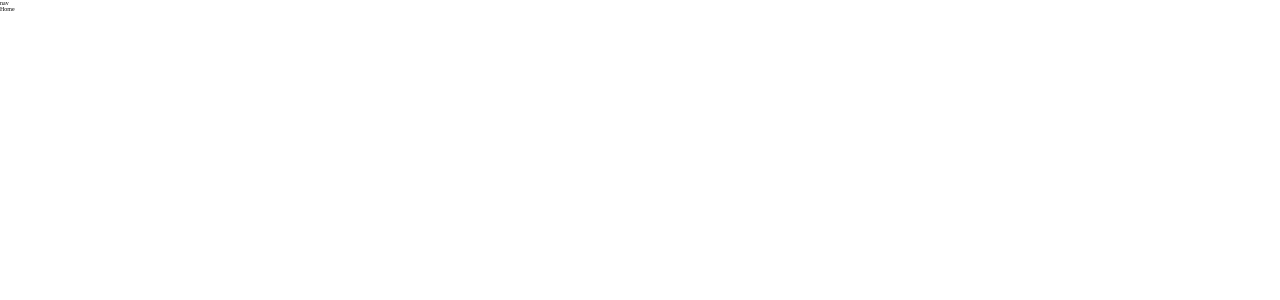
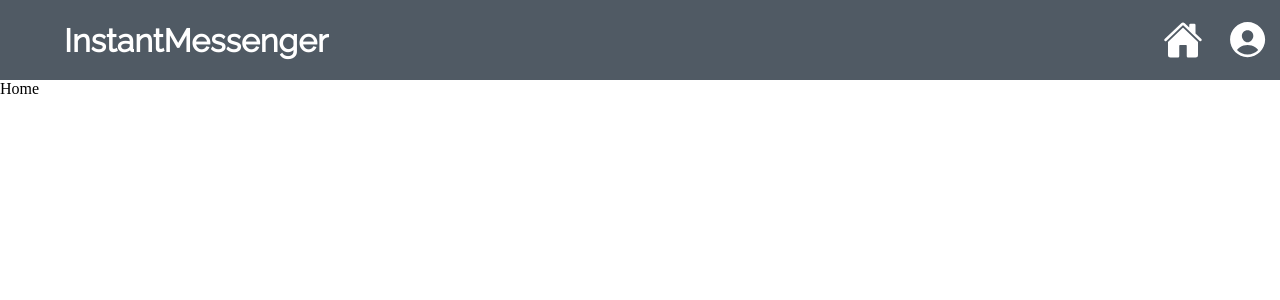
Before and after one commit to JoshGumperz/instant-messanger, a React (Create React App) app in the folder client/: page / in a window 1280 px wide. Shown: the top 300 px of the page. Built offline with nearby package versions, Linux system fonts and the light colour scheme.

Commit message:
finished initial mockup for navbar

```diff
--- a/client/package.json
+++ b/client/package.json
@@ -8,6 +8,7 @@
     "@testing-library/user-event": "^13.5.0",
     "react": "^18.2.0",
     "react-dom": "^18.2.0",
+    "react-icons": "^4.4.0",
     "react-router-dom": "^5.3.3",
     "react-scripts": "5.0.1",
     "web-vitals": "^2.1.4"
--- a/client/src/App.css
+++ b/client/src/App.css
@@ -4,5 +4,4 @@
   box-sizing: border-box;
   margin: 0;
   padding: 0;
-  font-size: 62.5%;
 }
--- a/client/src/App.js
+++ b/client/src/App.js
@@ -10,7 +10,7 @@ import './App.css';
 function App() {
   return (
     <div>
-      <Navbar toggleSidebar={false}/>
+      <Navbar/>
       <Switch>
           <Route exact path={'/'} component={Home} />
           <Route exact path={'/login'} component={Login}/>
--- a/client/src/components/Navbar/Navbar.css
+++ b/client/src/components/Navbar/Navbar.css
@@ -0,0 +1,111 @@
+.navbar-nav {
+    background: rgb(80, 90, 100);
+    height: 2em;
+    display: flex;
+    justify-content: center;
+    align-items: center;
+    font-size: 2.5rem;
+    position: sticky;
+    top: 0;
+    left: 0;
+    z-index: 10;
+    width: 100vw;
+}
+
+.navbar-navContainer {
+    display: flex;
+    justify-content: space-between;
+    height: 4em;
+    z-index: 3;
+    width: 100%;
+    padding: 0 2rem;
+    max-width: 1500px;
+}
+
+.navbar-navLogo {
+    color: #fff;
+    justify-self: flex-start;
+    font-size: 2rem;
+    font-family: 'Raleway', sans-serif;
+    display: flex;
+    align-items: center;
+    margin-left: 2rem;
+    text-decoration: none;
+}
+
+.navbar-navList {
+    display: flex;
+    list-style: none;
+    align-items: center;
+    list-style: none;
+    text-align: center;
+    margin-right: -2rem;
+}
+
+.navbar-navItem {
+    height: 2em;
+}
+
+.navbar-navLink {
+    color: #fff;
+    display: flex;
+    align-items: center;
+    text-decoration: none;
+    padding: 0 0.7rem;
+    height: 100%;
+    cursor: pointer;
+}
+
+.navbar-navIcon {
+    transition: 0.3s ease-in-out;
+}
+
+.navbar-navIcon:hover {
+    transform: scale(1.1);
+}
+
+.navbar-profileIcon {
+    font-size: 2.7rem;
+}
+
+@media screen and (max-width: 500px) {
+    .navbar-nav {
+        font-size: 1.5rem;
+    }
+
+    .navbar-navLogo {
+        font-size: 1.3rem;
+    }
+
+    .navbar-profileIcon {
+        font-size: 1.7rem;
+        margin-right: 0.5rem;
+    }
+
+    .navbar-navLink {
+        padding: 0 0 0 0.7rem;
+    }
+}
+
+@media screen and (max-width: 300px) {
+    .navbar-navContainer {
+        padding: 0;
+    }
+
+    .navbar-nav {
+        font-size: 1rem;
+    }
+
+    .navbar-navLogo {
+        font-size: 0.8rem;
+    }
+
+    .navbar-profileIcon {
+        font-size: 1.1rem;
+        margin-right: 2.5rem;
+    }
+
+    .navbar-navLink {
+        padding: 0 0 0 0.5rem;
+    }
+}
--- a/client/src/components/Navbar/Navbar.js
+++ b/client/src/components/Navbar/Navbar.js
@@ -1,12 +1,24 @@
 import React from 'react'
+import { IoHome, IoPersonCircle } from 'react-icons/io5'
+import { Link } from 'react-router-dom'
 import "./Navbar.css"
 
 
-function Navbar({ toggleSidebar }) {
+function Navbar() {
   return (
     <>
         <header className='navbar-nav'>
-            nav
+           <div className='navbar-navContainer'>
+              <h3 className='navbar-navLogo'>InstantMessenger</h3>
+              <ul className='navbar-navList'>
+                <li className='navbar-navItem'>
+                  <Link className='navbar-navLink'to={'/'}><IoHome className='navbar-navIcon navbar-homeIcon'/></Link>
+                </li>
+                <li className='navbar-navItem'>
+                  <Link className='navbar-navLink' to={'/login'}><IoPersonCircle className='navbar-navIcon navbar-profileIcon'/></Link>
+                </li>
+              </ul>
+           </div>
         </header>
     </>
   )
```
Also changed, not shown: 1 other file (tests, documents, lock files or other folders).
